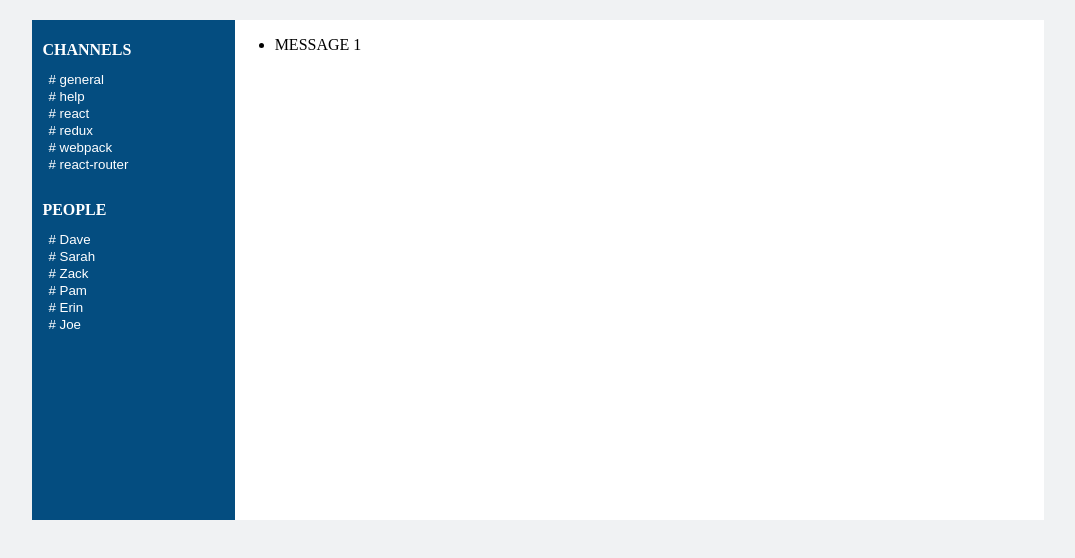
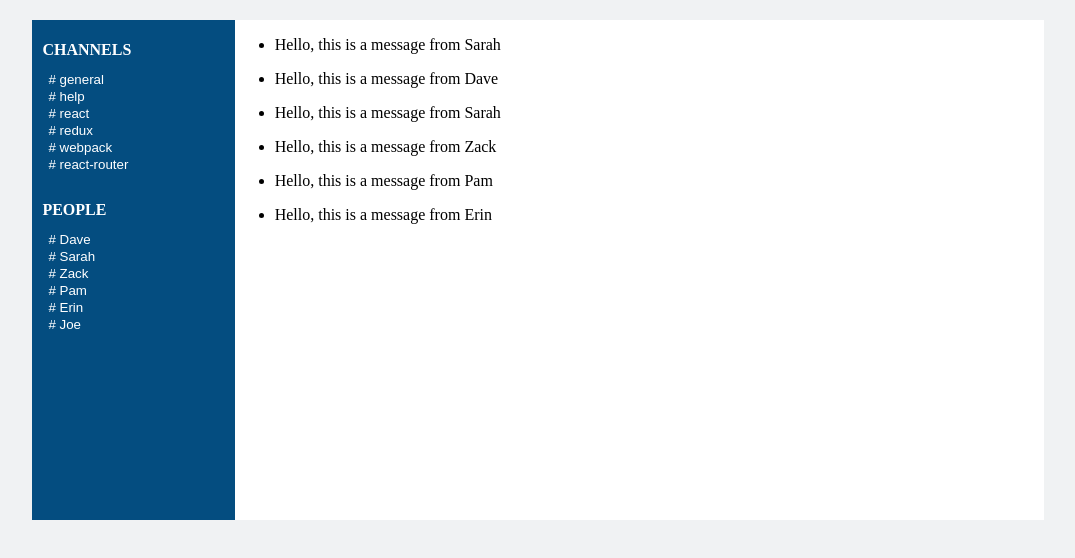
Before and after one commit to strangefish2000/slack-app-remote-2, a React (Create React App) app: page / in a window 1280 px wide. Shown: the top 558 px of the page, without its empty margins (102-1177 px from the left). Built offline with nearby package versions, Linux system fonts and the light colour scheme.

Commit message:
BACKUP POINT. fakeMessages saving to state. And can generate a list from them using .map

```diff
--- a/src/Message.js
+++ b/src/Message.js
@@ -1,17 +1,14 @@
 import React from "react";
-import "./message.css";
 
 class Message extends React.Component {
   render() {
     const { message } = this.props;
     return (
       <div className="message-container">
-        <p className="message-text">A MESSAGE</p>
+        <p className="message-text">{message.messageText}</p>
       </div>
     );
   }
 }
 
 export default Message;
-
-//...........
--- a/src/Messages.js
+++ b/src/Messages.js
@@ -1,27 +1,17 @@
 import React from "react";
 import "./messages.css";
-// import Message from "Message.js";
-
-// class Messages extends React.Component {
-//   render() {
-//     const { messages } = this.state;
-//     return (
-//       <ul className="messages">
-//         {messages.map(message => (
-//           <li key={message.id}>
-//             <Message message={message} />
-//           </li>
-//         ))}
-//       </ul>
-//     );
-//   }
-// }
+import Message from "./Message.js";
 
 class Messages extends React.Component {
   render() {
+    const { messages } = this.props;
     return (
       <ul className="messages">
-        <li>MESSAGE 1</li>
+        {messages.map(message => (
+          <li key={message.id}>
+            <Message message={message} />
+          </li>
+        ))}
       </ul>
     );
   }
```
Also changed, not shown: 1 other file (tests, documents, lock files or other folders).
